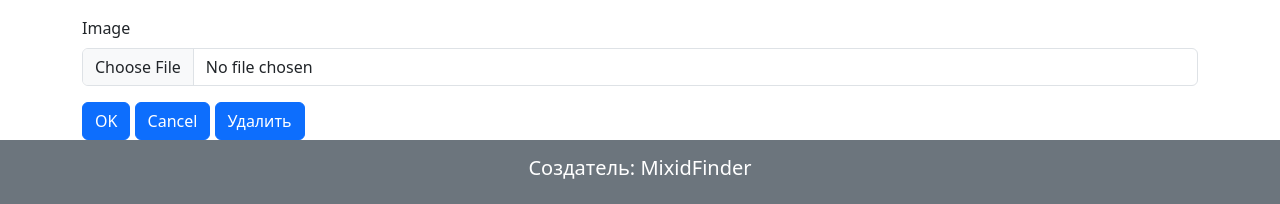
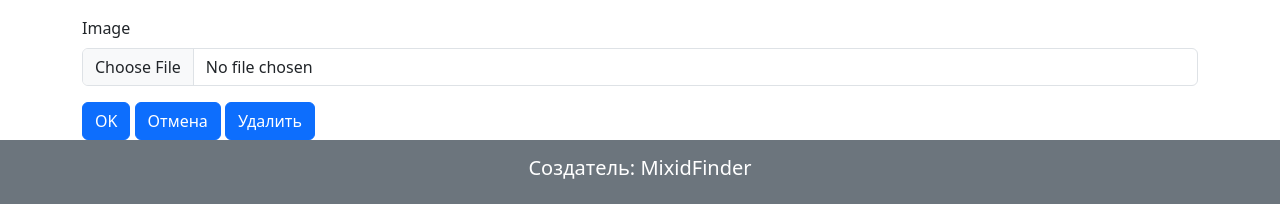
Before and after one commit to MixidFinder/recipesite, a Django app: template recipes/templates/recipes/edit_recipe.html in a window 1280 px wide. Shown: the part 936-1140 px from the top of the page. Run offline with Django 5.2, Linux system fonts and the light colour scheme; the template is opened without the code that fills it: values that come from a table or form of the project are taken from there, others are empty; some libraries are stand-ins or nearby versions.

Commit message:
edit recipe fix

```diff
--- a/recipes/templates/recipes/edit_recipe.html
+++ b/recipes/templates/recipes/edit_recipe.html
@@ -14,7 +14,7 @@
         {% bootstrap_form form %}
 
         {% bootstrap_button button_type="submit" content="OK" %}
-        {% bootstrap_button button_type="reset" content="Cancel" %}
+        <a href="{% url 'recipes:index' %}" class="btn btn-primary">Отмена</a>
         <a href="{% url 'recipes:delete_recipe' recipe.id %}" class="btn btn-primary">Удалить</a>
     </form>
 {% endblock content %}
--- a/recipes/views.py
+++ b/recipes/views.py
@@ -74,7 +74,7 @@ def edit_recipe(request, recipe_id):
         if form.is_valid():
             form.save()
             messages.success(request, f'Рецепт "{recipe.name}" успешно обновлен!')
-            return redirect('recipes/recipe.html', {'recipe': recipe})
+            return redirect('/')
     else:
         form = EditRecipeForm(instance=recipe)
 
```
